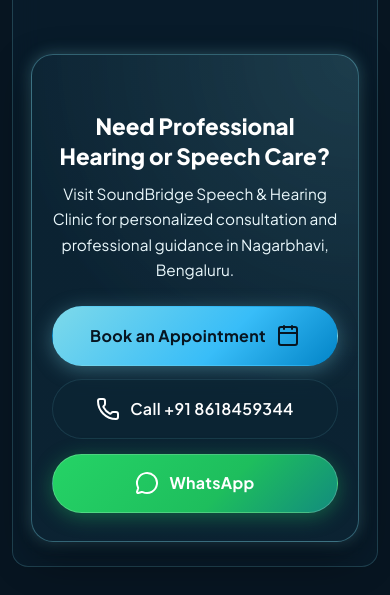
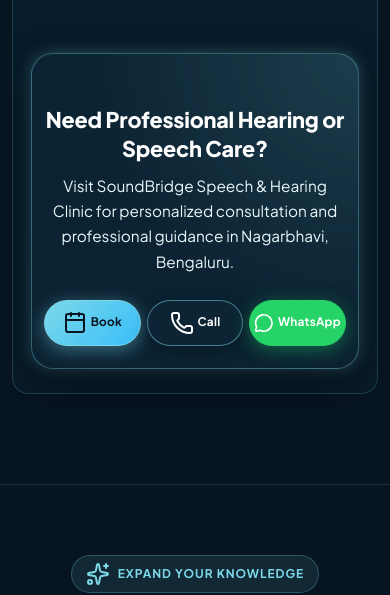
Before and after one commit to Rakshithamallu/sound_Bridge, a plain HTML site: page blog/what-is-an-audiometry-test.html in a window 390 px wide. Shown: the part 4660-5255 px from the top of the page. Drawn offline with Linux system fonts and the light colour scheme.

Commit message:
Align blog article CTA cards horizontally in 3-column grid across all viewports

```diff
--- a/assets/css/blog.css
+++ b/assets/css/blog.css
@@ -780,35 +780,115 @@
 /* End of Article CTA Section */
 .article-cta-card {
   margin-top: 56px;
-  padding: 36px 40px;
+  padding: 38px 32px;
   background: radial-gradient(circle at 100% 0%, rgba(125, 217, 234, 0.18) 0%, rgba(13, 37, 53, 0.85) 60%);
   border: 1px solid rgba(125, 217, 234, 0.35);
   border-radius: var(--radius-lg);
   box-shadow: 0 16px 40px rgba(0, 0, 0, 0.4), var(--glow-cyan-sm);
   text-align: center;
+  position: relative;
+  overflow: hidden;
 }
 
 .article-cta-card h3 {
-  font-size: clamp(1.4rem, 2.5vw, 1.85rem);
+  font-size: clamp(1.35rem, 2.2vw, 1.85rem);
   font-weight: 800;
   color: var(--text-primary);
   margin-bottom: 10px;
+  letter-spacing: -0.01em;
 }
 
 .article-cta-card p {
-  font-size: 1rem;
+  font-size: 0.98rem;
   color: var(--text-secondary);
   max-width: 620px;
-  margin: 0 auto 24px;
+  margin: 0 auto 26px;
   line-height: 1.65;
 }
 
+/* Horizontal 3-Column Actions Layout */
 .article-cta-actions {
-  display: flex;
-  align-items: center;
-  justify-content: center;
-  flex-wrap: wrap;
-  gap: 14px;
+  display: grid !important;
+  grid-template-columns: repeat(3, minmax(0, 1fr)) !important;
+  gap: 12px !important;
+  width: 100% !important;
+  max-width: 760px;
+  margin: 0 auto;
+  align-items: stretch;
+}
+
+.article-cta-actions .btn {
+  display: inline-flex !important;
+  align-items: center !important;
+  justify-content: center !important;
+  gap: 8px !important;
+  padding: 13px 10px !important;
+  font-size: clamp(0.78rem, 1.02vw, 0.92rem) !important;
+  font-weight: 700 !important;
+  white-space: nowrap !important;
+  border-radius: var(--radius-full) !important;
+  text-decoration: none !important;
+  width: 100% !important;
+  box-sizing: border-box !important;
+  transition: all var(--transition-fast) !important;
+  box-shadow: 0 4px 14px rgba(0, 0, 0, 0.25) !important;
+}
+
+.article-cta-actions .btn i {
+  width: 16px !important;
+  height: 16px !important;
+  flex-shrink: 0 !important;
+}
+
+.article-cta-actions .btn:hover {
+  transform: translateY(-2px);
+}
+
+.article-cta-actions .btn-primary {
+  background: linear-gradient(135deg, #7DD9EA 0%, #38BDF8 100%) !important;
+  color: #071521 !important;
+  border: 1px solid #7DD9EA !important;
+  box-shadow: 0 4px 18px rgba(125, 217, 234, 0.42) !important;
+}
+
+.article-cta-actions .btn-primary:hover {
+  box-shadow: 0 6px 26px rgba(125, 217, 234, 0.7) !important;
+  background: linear-gradient(135deg, #9ae4f1 0%, #60a5fa 100%) !important;
+  color: #040e17 !important;
+}
+
+.article-cta-actions .btn-secondary,
+.article-cta-actions .btn-outline {
+  background: rgba(13, 37, 53, 0.85) !important;
+  color: #ffffff !important;
+  border: 1px solid rgba(125, 217, 234, 0.5) !important;
+  box-shadow: 0 4px 14px rgba(0, 0, 0, 0.3) !important;
+}
+
+.article-cta-actions .btn-secondary:hover,
+.article-cta-actions .btn-outline:hover {
+  background: rgba(125, 217, 234, 0.2) !important;
+  border-color: var(--accent-cyan) !important;
+  color: var(--accent-cyan) !important;
+  box-shadow: 0 4px 18px rgba(125, 217, 234, 0.35) !important;
+}
+
+.article-cta-actions .btn-whatsapp {
+  background: #25D366 !important;
+  color: #ffffff !important;
+  border: 1px solid #25D366 !important;
+  box-shadow: 0 4px 18px rgba(37, 211, 102, 0.38) !important;
+}
+
+.article-cta-actions .btn-whatsapp:hover {
+  background: #20ba59 !important;
+  border-color: #20ba59 !important;
+  box-shadow: 0 6px 26px rgba(37, 211, 102, 0.6) !important;
+  color: #ffffff !important;
+}
+
+.cta-label-short {
+  display: none;
 }
 
 /* Related Articles / You May Also Like */
@@ -898,21 +978,52 @@
   }
 
   .article-cta-card {
-    padding: 28px 20px;
+    padding: 28px 16px;
   }
 
   .article-cta-actions {
-    flex-direction: column;
-    width: 100%;
+    display: grid !important;
+    grid-template-columns: repeat(3, minmax(0, 1fr)) !important;
+    gap: 8px !important;
+    width: 100% !important;
   }
 
   .article-cta-actions .btn {
-    width: 100%;
-    justify-content: center;
+    padding: 11px 6px !important;
+    font-size: 0.8rem !important;
+    gap: 6px !important;
   }
 }
 
 @media (max-width: 580px) {
+  .article-cta-card {
+    padding: 22px 12px;
+  }
+
+  .article-cta-actions {
+    display: grid !important;
+    grid-template-columns: repeat(3, minmax(0, 1fr)) !important;
+    gap: 6px !important;
+  }
+
+  .article-cta-actions .btn {
+    padding: 10px 4px !important;
+    font-size: 0.74rem !important;
+    gap: 4px !important;
+  }
+
+  .article-cta-actions .btn i {
+    width: 14px !important;
+    height: 14px !important;
+  }
+
+  .cta-label-full {
+    display: none !important;
+  }
+
+  .cta-label-short {
+    display: inline !important;
+  }
   .category-pill-btn {
     padding: 6px 14px;
     font-size: 0.78rem;
--- a/blog/what-is-an-audiometry-test.html
+++ b/blog/what-is-an-audiometry-test.html
@@ -353,18 +353,20 @@
                 Visit SoundBridge Speech &amp; Hearing Clinic for personalized consultation and professional guidance in Nagarbhavi, Bengaluru.
               </p>
               <div class="article-cta-actions">
-                <a href="../index.html#appointment" class="btn btn-primary btn-lg">
-                  <span>Book an Appointment</span>
+                <a href="../contact.html#appointment" class="btn btn-primary">
                   <i data-lucide="calendar"></i>
+                  <span class="cta-label-full">Book Appointment</span>
+                  <span class="cta-label-short">Book</span>
                 </a>
-                <a href="tel:918618459344" class="btn btn-secondary btn-lg">
+                <a href="tel:918618459344" class="btn btn-secondary">
                   <i data-lucide="phone"></i>
-                  <span>Call +91 8618459344</span>
+                  <span class="cta-label-full">Call +91 8618459344</span>
+                  <span class="cta-label-short">Call</span>
                 </a>
-                <a href="https://wa.me/918618459344?text=Hi%20SoundBridge%2C%20I%20read%20your%20article%20on%20What%20Is%20an%20Audiometry%20Test%3F%20Procedures%2C%20Expectation%20%26%20Results%20and%20would%20like%20guidance."
-                  target="_blank" rel="noopener noreferrer" class="btn btn-whatsapp btn-lg">
+                <a href="https://wa.me/918618459344?text=Hi%20SoundBridge%2C%20I%20read%20your%20article%20on%20What%20Is%20an%20Audiometry%20Test%3F%20Procedures%2C%20Expectation%20%26%20Results%20and%20would%20like%20guidance." target="_blank" rel="noopener noreferrer" class="btn btn-whatsapp">
                   <i data-lucide="message-circle"></i>
-                  <span>WhatsApp</span>
+                  <span class="cta-label-full">WhatsApp</span>
+                  <span class="cta-label-short">WhatsApp</span>
                 </a>
               </div>
             </div>
```
Also changed, not shown: blog/7-early-signs-of-hearing-loss.html (+9 -7 lines), blog/hearing-aid-maintenance-essential-daily-tips.html (+9 -7 lines), blog/how-to-choose-the-right-hearing-aid.html (+9 -7 lines), blog/speech-delay-in-children-signs-parents-should-know.html (+9 -7 lines), blog/understanding-tinnitus-ringing-in-the-ears.html (+9 -7 lines), blog/when-should-you-get-a-hearing-test.html (+9 -7 lines), blog/why-hearing-tests-are-important-for-children.html (+9 -7 lines), assets/js/blog-data.js (line endings or trailing spaces), blog.html (line endings or trailing spaces).
